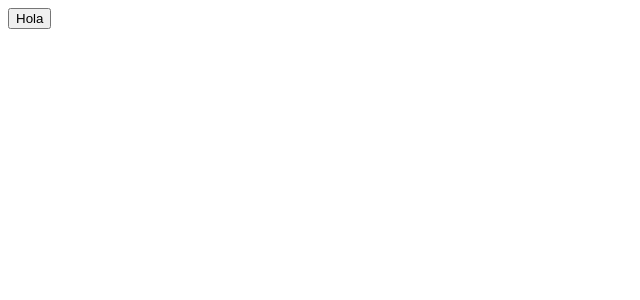
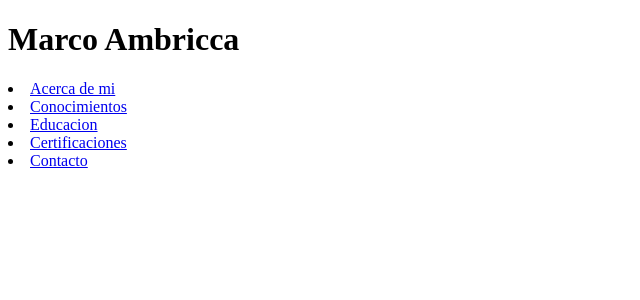
Before and after one commit to marcoambricca/tp1react, a React (Create React App) app: page / in a window 1280 px wide. Shown: the top 300 px of the page, without its empty margins (0-640 px from the left). Built offline with nearby package versions, Linux system fonts and the light colour scheme.

Commit message:
avance nav-bar

```diff
--- a/src/App.js
+++ b/src/App.js
@@ -1,11 +1,11 @@
-import Boton from './components/boton.jsx';
 import './App.css';
+import NavBar from './components/NavBar.jsx';
 
-const App = () => {
+function App(){
   return (
-    <div>
-      <Boton />
-    </div>
+    <>
+      <NavBar />
+    </>
   )
 }
 
--- a/src/components/boton.jsx
+++ /dev/null
@@ -1,4 +0,0 @@
-const Boton = () => {
-    return <button onClick={() => alert("Hola")}>Hola</button>
-}
-export default Boton;
--- /dev/null
+++ b/src/components/navbar.jsx
@@ -0,0 +1,27 @@
+import HeaderText from "./text/header-text.jsx"
+import SubHeaderText from "./text/sub-header-text.jsx"
+
+function NavHeaderText(props){
+    return <h1 className="nav-header-text">{props.text}</h1>
+}
+
+function NavLink(props){
+    return (
+        <li className="nav-item"><a className="nav-link" href={ props.href }>{ props.linkName }</a></li>
+    )
+}
+
+export default function NavBar(){
+    return (
+        <div className="nav">
+            <NavHeaderText text="Marco Ambricca"/>
+            <div className="nav-links">
+                <NavLink linkName="Acerca de mi" href="#acercademi"/>
+                <NavLink linkName="Conocimientos" href="conocimientos"/>
+                <NavLink linkName="Educacion" href="educacion"/>
+                <NavLink linkName="Certificaciones" href="certificaciones"/>
+                <NavLink linkName="Contacto" href="contacto"/>
+            </div>
+        </div>
+    )
+}
--- /dev/null
+++ b/src/components/text/header-text.jsx
@@ -0,0 +1,3 @@
+export default function HeaderText(props){
+    return <h1 className="header-text">{props.text}</h1>
+}
--- /dev/null
+++ b/src/components/text/sub-header-text.jsx
@@ -0,0 +1,3 @@
+export default function SubHeaderText(props){
+    return <h1 className="sub-header-text">{props.text}</h1>
+}
```
Also changed, not shown: src/components/main.jsx (added, +7 -0 lines).
